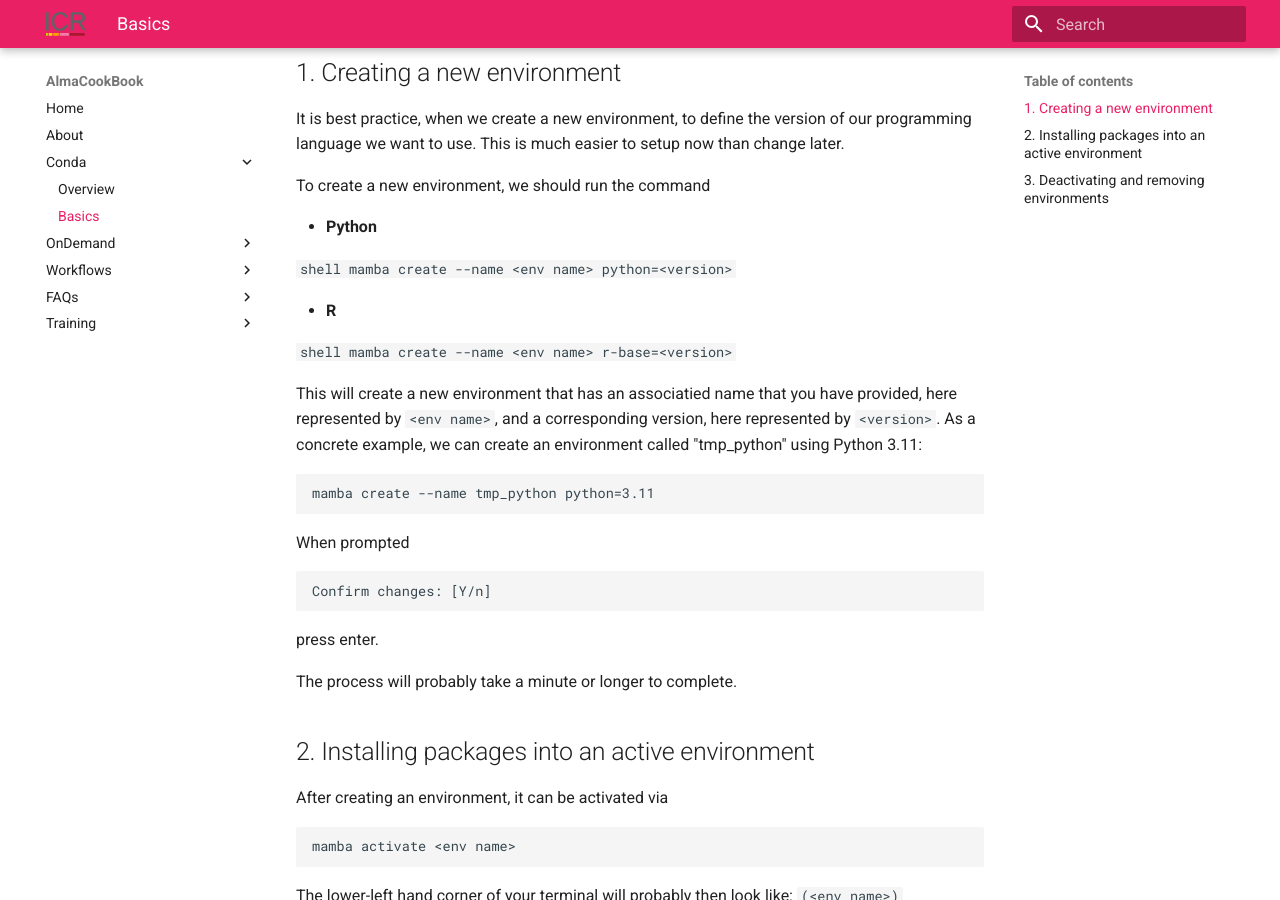
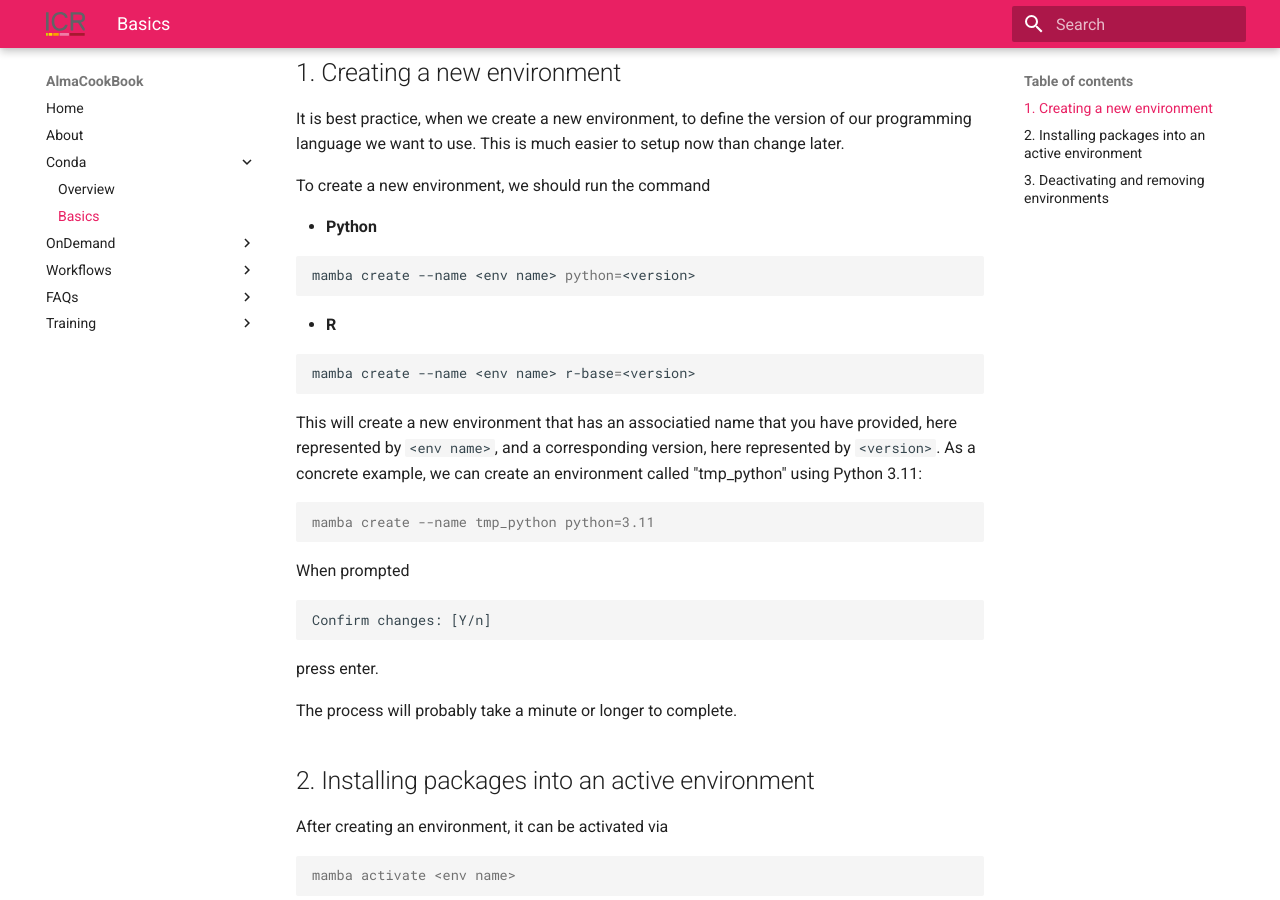
Before and after one commit to AlmaCookBook/AlmaCookBook.github.io, an MkDocs documentation site: the page built from docs/conda/basics.md, in a window 1280 px wide and 900 px high, scrolled down 335 px. Built offline with MkDocs 1.6.1 and Material for MkDocs 9.7.7, drawn with Linux system fonts in a browser that asks for light colours.

Commit message:
Update mkdocs.yml
markdown extensions

```diff
--- a/mkdocs.yml
+++ b/mkdocs.yml
@@ -16,9 +16,6 @@
     - Other:
       - 'Singularity and docker': 'workflows/containers.md'
       - 'Nextflow': 'workflows/nextflow.md'
-
-
-
   - FAQs:
     - 'FAQs': 'faqs/faqs.md'
   - Training:
@@ -31,3 +28,16 @@
   palette:
     primary: pink
     accent: deep orange
+markdown_extensions:
+  - def_list
+  - pymdownx.tasklist:
+      custom_checkbox: true
+  - pymdownx.highlight:
+      anchor_linenums: true
+      line_spans: __span
+      pygments_lang_class: true
+  - pymdownx.inlinehilite
+  - pymdownx.snippets
+  - pymdownx.superfences
+  - attr_list
+  - md_in_html
```
